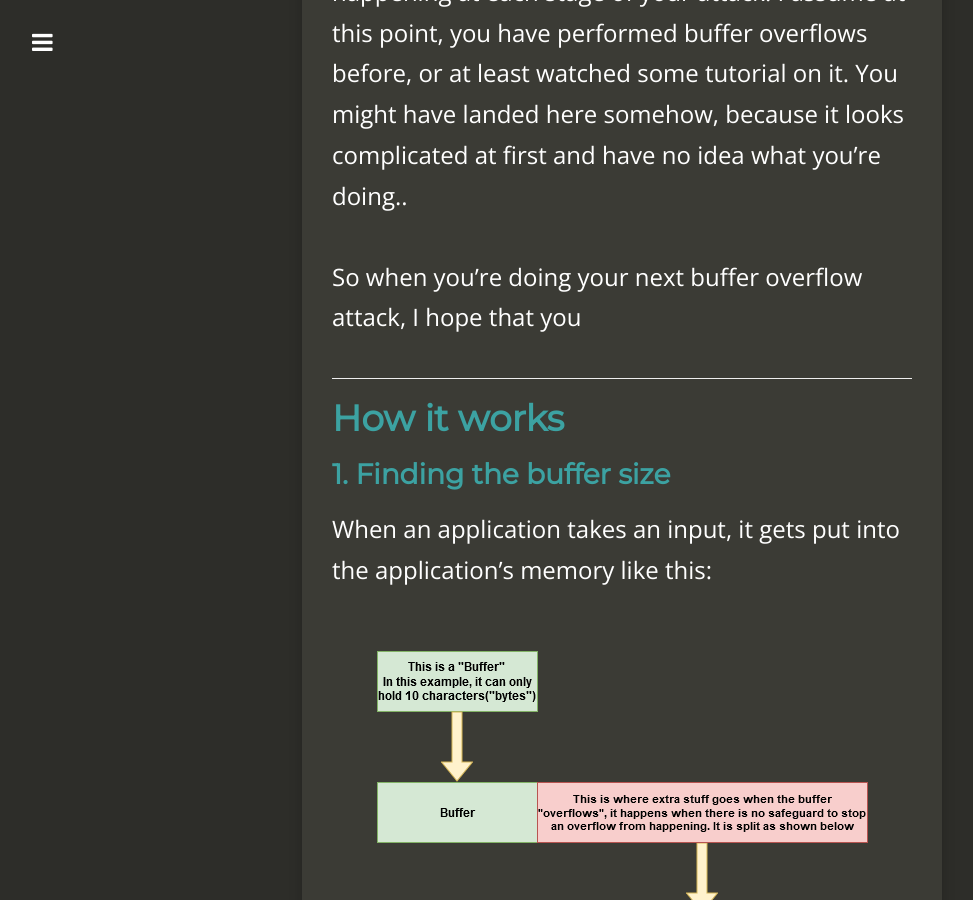
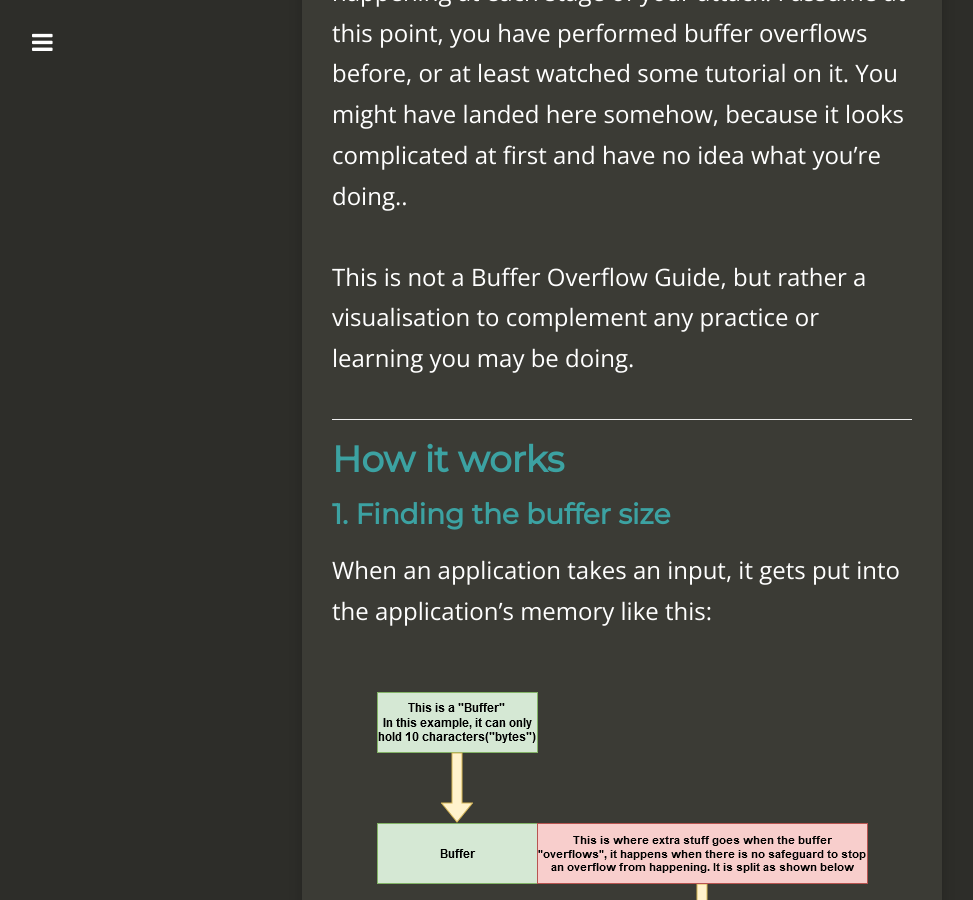
Before and after one commit to Dreamscent/Dreamscent.github.io, a Jekyll site: the page built from _posts/2020-06-03-Beginner-BOF-Visualised.md, in a window 1280 px wide and 900 px high, scrolled down 1264 px. Shown: the whole window, without its empty margins (18-991 px from the left). Built offline with Jekyll 4.4.1, drawn with Linux system fonts in a browser that asks for light colours; nearby versions of some CDN libraries.

Commit message:
Update 2020-06-03-Beginner-BOF-Visualised.md

```diff
--- a/_posts/2020-06-03-Beginner-BOF-Visualised.md
+++ b/_posts/2020-06-03-Beginner-BOF-Visualised.md
@@ -29,7 +29,7 @@ This is a simplified version of what is happening, and may not 100% accurately r
 
 
 
-So when you're doing your next buffer overflow attack, I hope that you
+This is not a Buffer Overflow Guide, but rather a visualisation to complement any practice or learning you may be doing.
 
 ---
 
```
